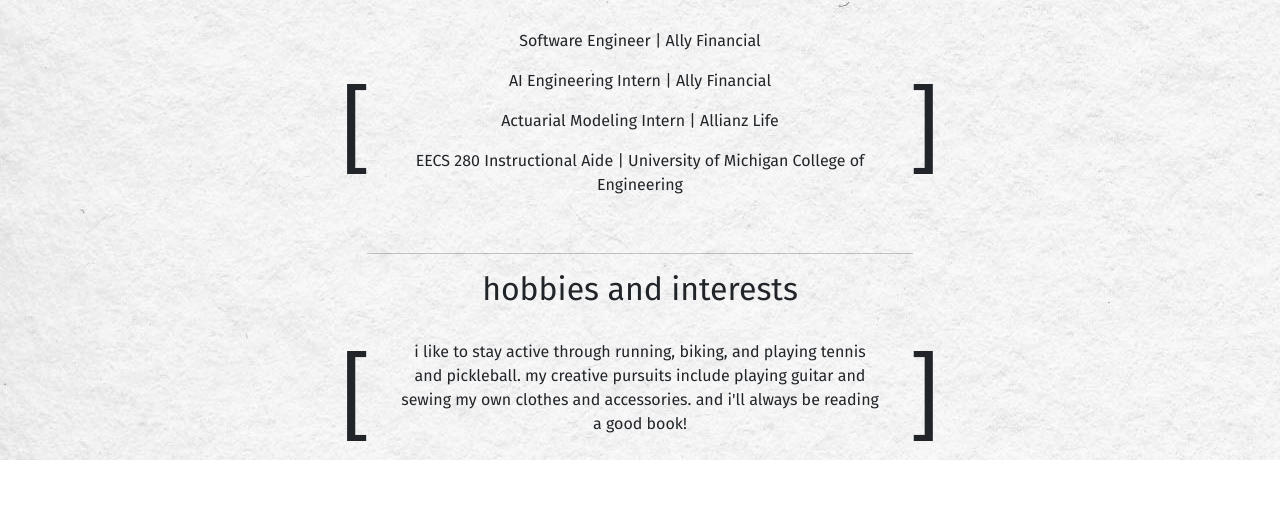
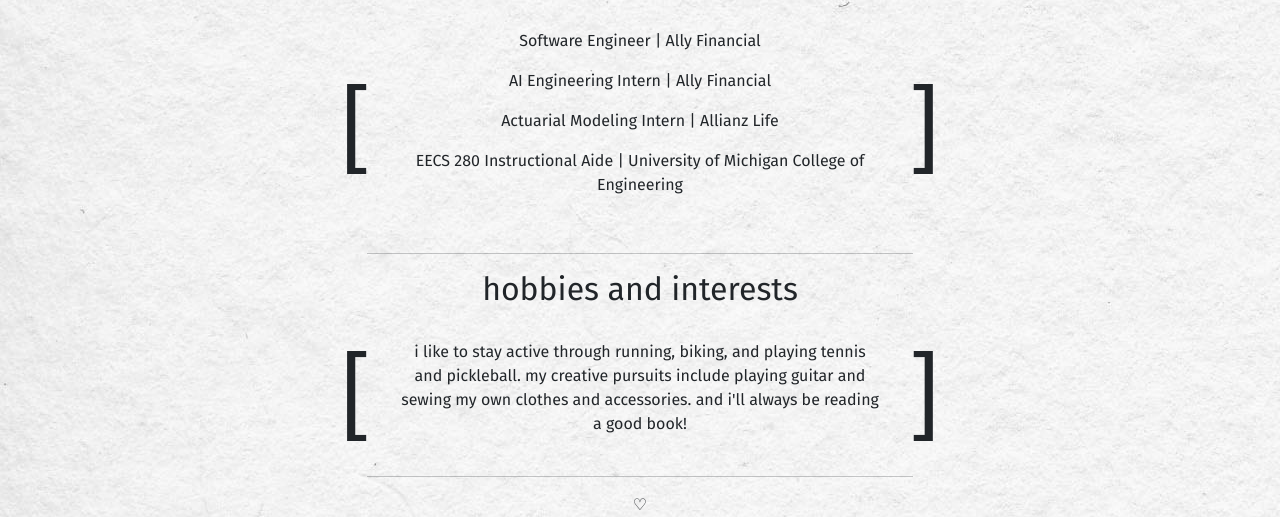
Before and after one commit to fizzaahmed/fizzaahmed.github.io, a website: page index.html in a window 1280 px wide. Shown: the part 658-1175 px from the top of the page. Before the commit the page ends 1118 px from the top, so only its background shows below. Drawn offline with nearby package versions, Linux system fonts and the light colour scheme.

Commit message:
small styling updates

```diff
--- a/index.html
+++ b/index.html
@@ -55,11 +55,13 @@
                                 i like to stay active through running, biking, and playing tennis and pickleball.
                                 my creative pursuits include playing guitar and sewing my own clothes and accessories. and i'll always be reading a good book!
                             </div>
+                            <hr>
                         </div>
                         </div>
                     </div>
                     <div class="col"></div>
                 </div>
+                <footer class="text-center"> ♡</footer>
 
         </div>
 
```
